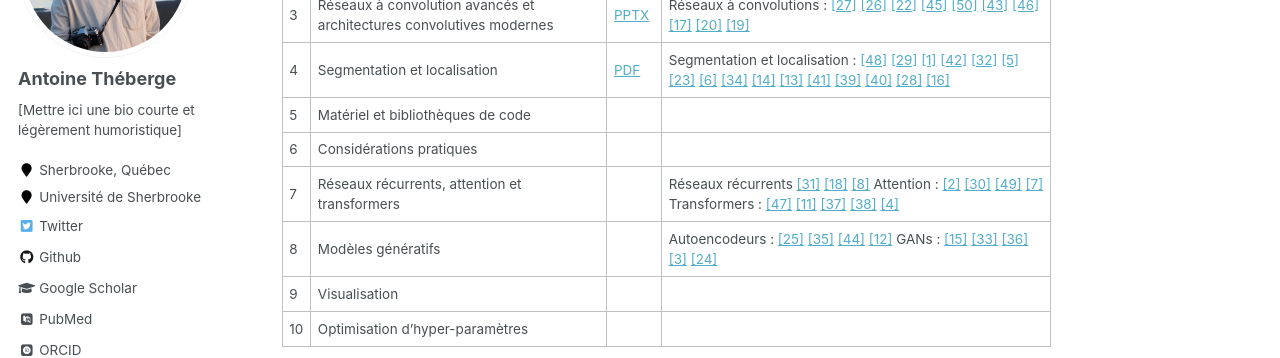
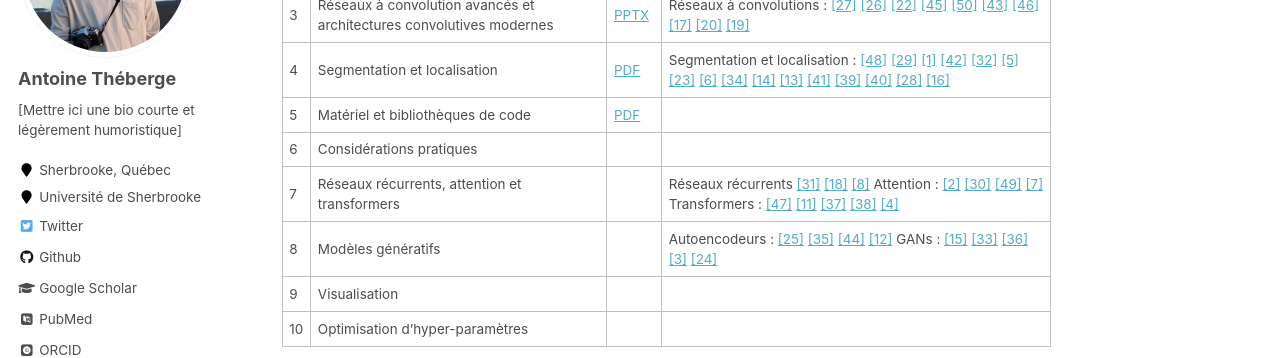
Before and after one commit to AntoineTheb/AntoineTheb.github.io, a Jekyll site: the page built from _teaching/2021-spring-ift780.md, in a window 1280 px wide and 900 px high, scrolled down 734 px. Shown: the part 153-511 px from the top of the window. Built offline with Jekyll 4.4.1, drawn with Linux system fonts in a browser that asks for light colours; some web fonts are replaced.

Commit message:
ENH: materiel

```diff
--- a/_teaching/2021-spring-ift780.md
+++ b/_teaching/2021-spring-ift780.md
@@ -26,7 +26,7 @@ Méthode pédagogique
 | 2  | Réseaux à convolution                                               | [PPTX](/files/ift780/02_CNN.pptx)          | [[21]](#21) : 9.0 à 9.5 ; [[27]](#27) |
 | 3  | Réseaux à convolution avancés et architectures convolutives modernes| [PPTX](/files/ift780/03_CNN_avance.pptx)   | Réseaux à convolutions : [[27]](#27) [[26]](#26) [[22]](#22) [[45]](#45) [[50]](#50) [[43]](#43) [[46]](#46) [[17]](#17) [[20]](#20) [[19]](#19) |
 | 4  | Segmentation et localisation                                        | [PDF](/files/ift780/04_segmentation_localisation.pdf)   | Segmentation et localisation : [[48]](#48) [[29]](#29) [[1]](#1) [[42]](#42) [[32]](#32) [[5]](#5) [[23]](#23) [[6]](#6) [[34]](#34) [[14]](#14) [[13]](#13) [[41]](#41) [[39]](#39) [[40]](#40) [[28]](#28) [[16]](#16) |
-| 5  | Matériel et bibliothèques de code                                   |                                            |           |
+| 5  | Matériel et bibliothèques de code                                   | [PDF](/files/ift780/05_materiel.pdf)       |           |
 | 6  | Considérations pratiques                                            |                                            |           |
 | 7  | Réseaux récurrents, attention et transformers                       |                                            | Réseaux récurrents [[31]](#31) [[18]](#18) [[8]](#8) Attention : [[2]](#2) [[30]](#30) [[49]](#49) [[7]](#7) Transformers : [[47]](#47) [[11]](#11) [[37]](#37) [[38]](#38) [[4]](#4)|
 | 8  | Modèles génératifs                                                  |                                            | Autoencodeurs : [[25]](#25) [[35]](#35) [[44]](#44) [[12]](#12) GANs : [[15]](#15) [[33]](#33) [[36]](#36) [[3]](#3) [[24]](#24) |
```
Also changed, not shown: 1 other file.
